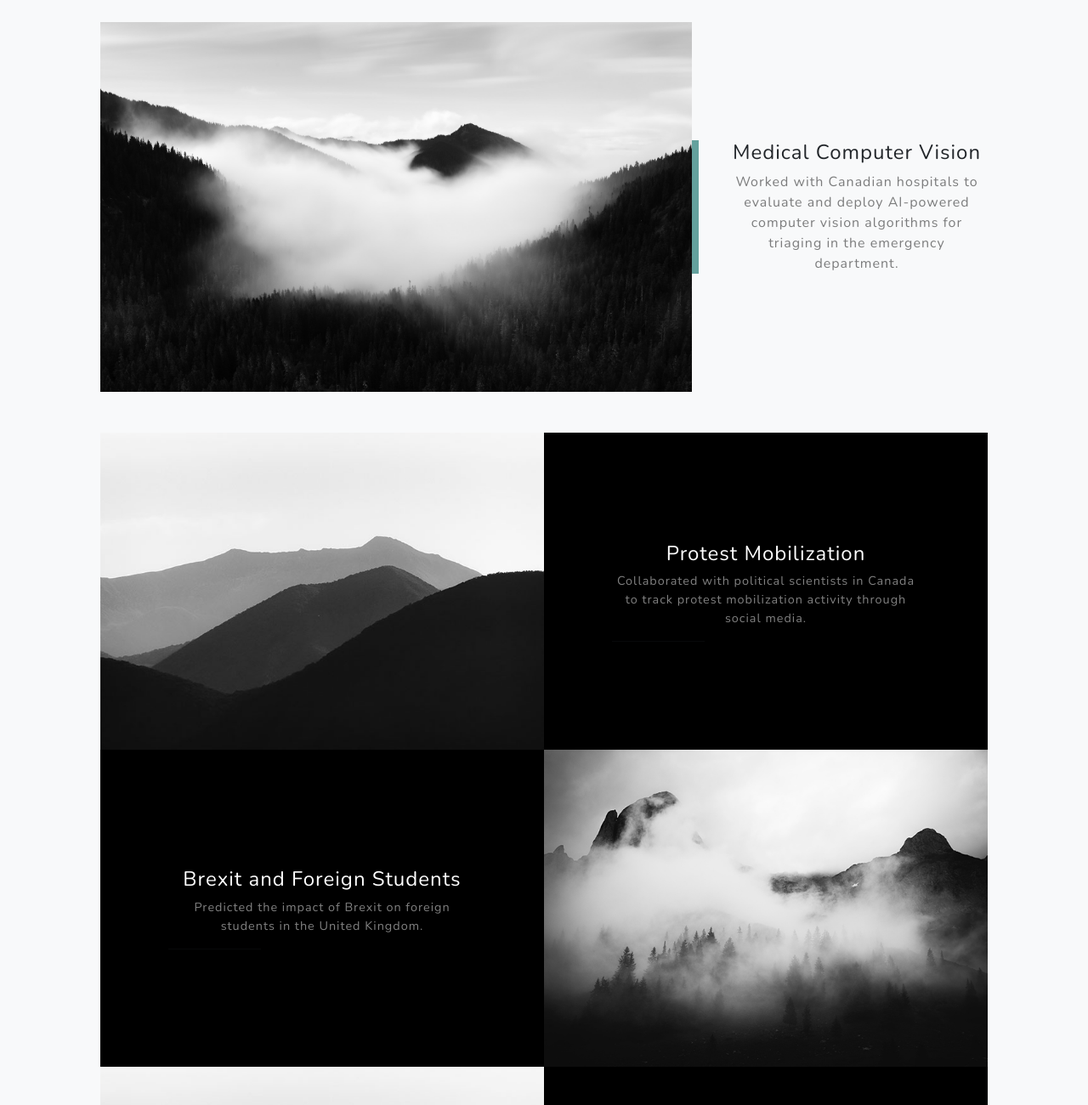
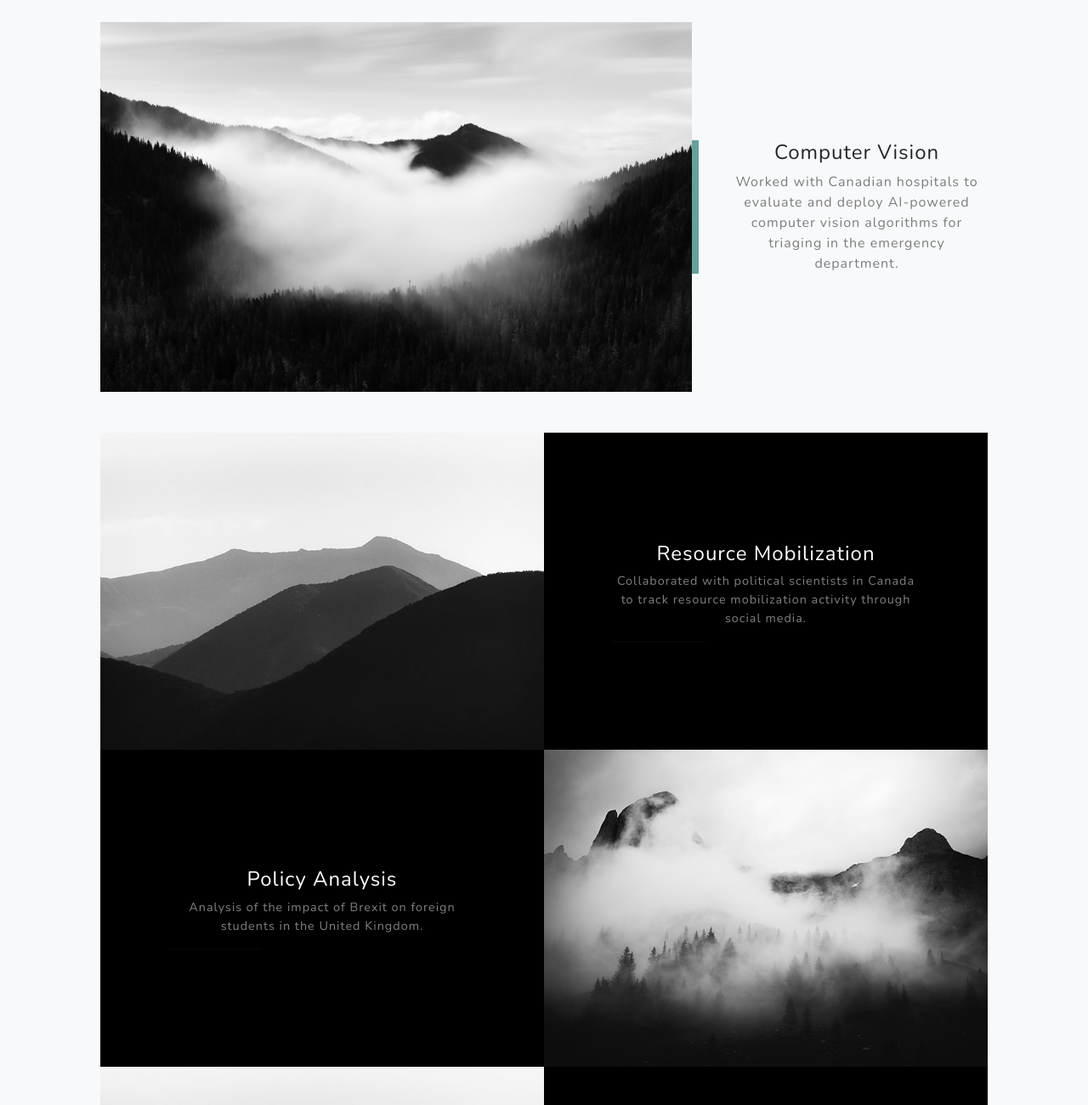
Before and after one commit to 8MLabs/8MLabs.github.io, a plain HTML site: page index.html in a window 1280 px wide. Shown: the part 1627-2927 px from the top of the page at 85% size. Drawn offline with nearby package versions, Linux system fonts and the light colour scheme.

Commit message:
Update index.html

```diff
--- a/index.html
+++ b/index.html
@@ -67,7 +67,7 @@
                     <div class="col-xl-8 col-lg-7"><img class="img-fluid mb-3 mb-lg-0" src="assets/img/bg-masthead.jpg" alt="..." /></div>
                     <div class="col-xl-4 col-lg-5">
                         <div class="featured-text text-center text-lg-left">
-                            <h4>Medical Computer Vision</h4>
+                            <h4>Computer Vision</h4>
                             <p class="text-black-50 mb-0"> Worked with Canadian hospitals to evaluate and deploy AI-powered computer vision algorithms for triaging in the emergency department.</p>
                         </div>
                     </div>
@@ -79,8 +79,8 @@
                         <div class="bg-black text-center h-100 project">
                             <div class="d-flex h-100">
                                 <div class="project-text w-100 my-auto text-center text-lg-left">
-                                    <h4 class="text-white">Protest Mobilization</h4>
-                                    <p class="mb-0 text-white-50">Collaborated with political scientists in Canada to track protest mobilization activity through social media.</p>
+                                    <h4 class="text-white">Resource Mobilization</h4>
+                                    <p class="mb-0 text-white-50">Collaborated with political scientists in Canada to track resource mobilization activity through social media.</p>
                                     <hr class="d-none d-lg-block mb-0 ms-0" />
                                 </div>
                             </div>
@@ -94,8 +94,8 @@
                         <div class="bg-black text-center h-100 project">
                             <div class="d-flex h-100">
                                 <div class="project-text w-100 my-auto text-center text-lg-right">
-                                    <h4 class="text-white">Brexit and Foreign Students</h4>
-                                    <p class="mb-0 text-white-50">Predicted the impact of Brexit on foreign students in the United Kingdom.</p>
+                                    <h4 class="text-white">Policy Analysis</h4>
+                                    <p class="mb-0 text-white-50">Analysis of the impact of Brexit on foreign students in the United Kingdom.</p>
                                     <hr class="d-none d-lg-block mb-0 me-0" />
                                 </div>
                             </div>
```
